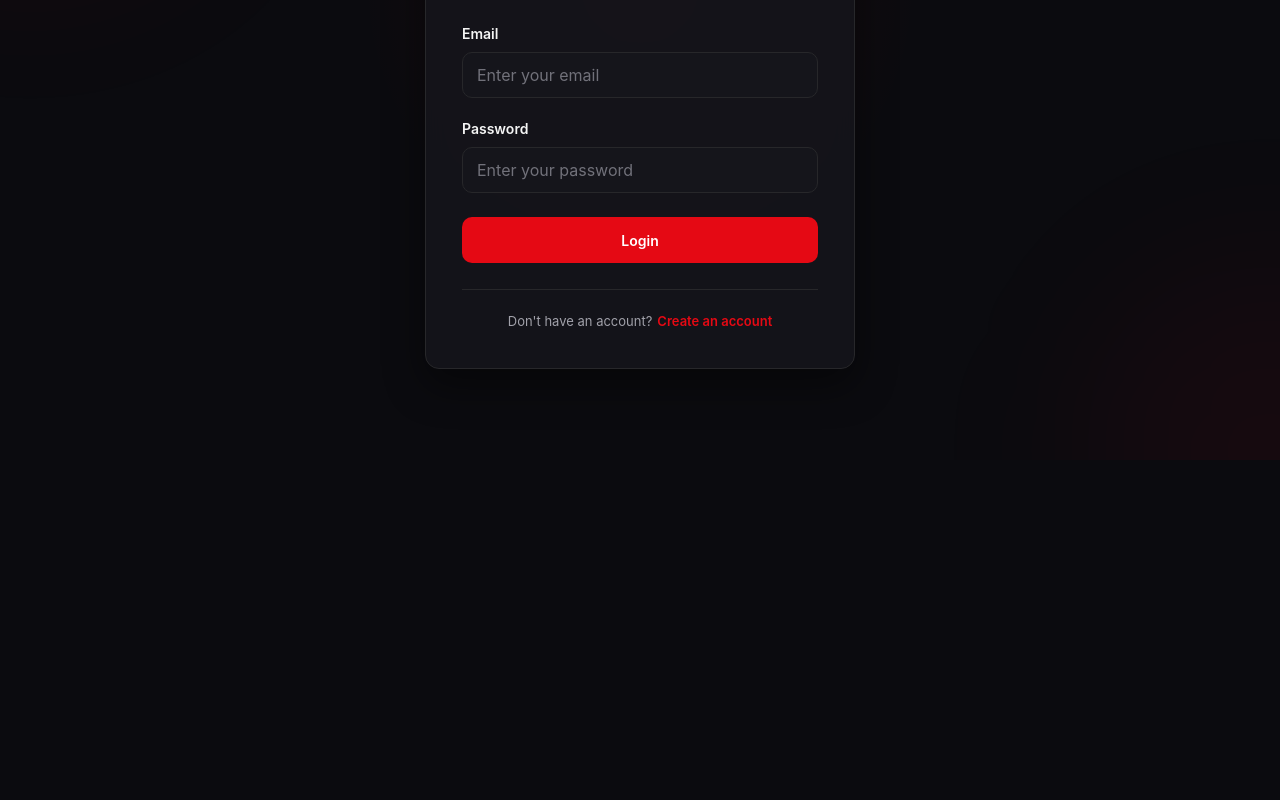
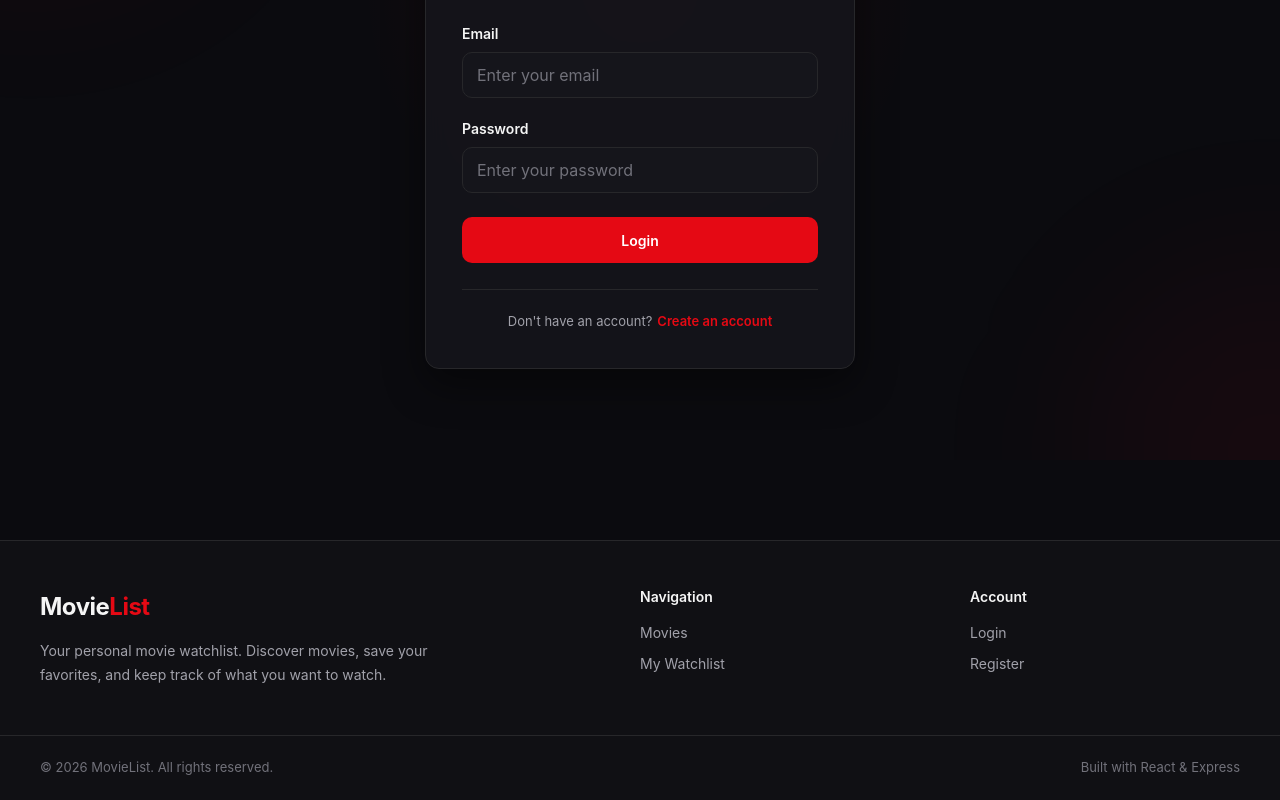
Before and after one commit to khanhlebao26-star/Movie-Watchlist, a React app in the folder frontend/: page /login in a window 1280 px wide. Shown: the part 340-1140 px from the top of the page. Before the commit the page ends 800 px from the top, so only its background shows below. Built offline with nearby package versions, Linux system fonts and the light colour scheme; no server answers; the HTML template or start-up script is replaced by a standard one.

Commit message:
add footer

```diff
--- a/frontend/src/App.jsx
+++ b/frontend/src/App.jsx
@@ -9,6 +9,7 @@ import ProtectedRoute from "./components/ProtectedRoute";
 
 import { AuthProvider } from "./context/AuthProvider";
 
+import Footer from "./components/Footer";
 import { ToastProvider } from "./context/ToastContext";
 import CreateMovie from "./pages/CreateMovie";
 import Home from "./pages/Home";
@@ -85,6 +86,7 @@ export default function App() {
 
             </Routes>
 
+            <Footer />
           </div>
 
         </BrowserRouter>
--- /dev/null
+++ b/frontend/src/components/Footer.jsx
@@ -0,0 +1,71 @@
+import { Link } from "react-router-dom";
+
+export default function Footer() {
+    return (
+        <footer className="footer">
+            <div className="footer-inner">
+
+                {/* BRAND */}
+                <div className="footer-brand">
+                    <Link to="/movies" className="footer-logo">
+                        Movie<span>List</span>
+                    </Link>
+
+                    <p className="footer-description">
+                        Your personal movie watchlist.
+                        Discover movies, save your favorites,
+                        and keep track of what you want to watch.
+                    </p>
+                </div>
+
+                {/* NAVIGATION */}
+                <div className="footer-section">
+                    <h3 className="footer-title">
+                        Navigation
+                    </h3>
+
+                    <div className="footer-links">
+                        <Link to="/movies">
+                            Movies
+                        </Link>
+
+                        <Link to="/watchlist">
+                            My Watchlist
+                        </Link>
+                    </div>
+                </div>
+
+                {/* ACCOUNT */}
+                <div className="footer-section">
+                    <h3 className="footer-title">
+                        Account
+                    </h3>
+
+                    <div className="footer-links">
+                        <Link to="/login">
+                            Login
+                        </Link>
+
+                        <Link to="/register">
+                            Register
+                        </Link>
+                    </div>
+                </div>
+
+            </div>
+
+            {/* BOTTOM */}
+            <div className="footer-bottom">
+                <div className="footer-bottom-inner">
+                    <span>
+                        © 2026 MovieList. All rights reserved.
+                    </span>
+
+                    <span>
+                        Built with React & Express
+                    </span>
+                </div>
+            </div>
+        </footer>
+    );
+}
--- a/frontend/src/context/ToastContext.jsx
+++ b/frontend/src/context/ToastContext.jsx
@@ -1,6 +1,6 @@
 import { createContext, useState } from "react";
 
-const ToastContext = createContext(null);
+export const ToastContext = createContext(null);
 
 export function ToastProvider({ children }) {
     const [toast, setToast] = useState(null);
--- a/frontend/src/styles/layout.css
+++ b/frontend/src/styles/layout.css
@@ -239,3 +239,145 @@ APP LAYOUT
     padding: 0 14px;
   }
 }
+
+/* =========================
+   FOOTER
+========================= */
+
+.footer {
+    margin-top: 80px;
+    background: var(--bg-secondary);
+    border-top: 1px solid var(--border);
+}
+
+.footer-inner {
+    width: min(var(--container-width), calc(100% - 40px));
+    margin: 0 auto;
+    padding: 48px 0;
+
+    display: grid;
+    grid-template-columns: 2fr 1fr 1fr;
+    gap: 60px;
+}
+
+/* BRAND */
+
+.footer-brand {
+    max-width: 420px;
+}
+
+.footer-logo {
+    display: inline-block;
+
+    font-size: 24px;
+    font-weight: 700;
+    letter-spacing: -0.5px;
+
+    color: var(--text);
+}
+
+.footer-logo span {
+    color: var(--primary);
+}
+
+.footer-description {
+    margin-top: 14px;
+
+    color: var(--text-secondary);
+    font-size: 14px;
+    line-height: 1.7;
+}
+
+/* SECTIONS */
+
+.footer-section {
+    display: flex;
+    flex-direction: column;
+}
+
+.footer-title {
+    margin-bottom: 16px;
+
+    font-size: 14px;
+    font-weight: 600;
+    color: var(--text);
+}
+
+.footer-links {
+    display: flex;
+    flex-direction: column;
+    gap: 10px;
+}
+
+.footer-links a {
+    color: var(--text-secondary);
+    font-size: 14px;
+
+    transition: color 0.2s ease;
+}
+
+.footer-links a:hover {
+    color: var(--text);
+}
+
+/* BOTTOM */
+
+.footer-bottom {
+    border-top: 1px solid var(--border);
+}
+
+.footer-bottom-inner {
+    width: min(var(--container-width), calc(100% - 40px));
+    margin: 0 auto;
+
+    min-height: 64px;
+
+    display: flex;
+    align-items: center;
+    justify-content: space-between;
+    gap: 20px;
+
+    color: var(--text-muted);
+    font-size: 13px;
+}
+
+@media (max-width: 768px) {
+
+    .footer {
+        margin-top: 60px;
+    }
+
+    .footer-inner {
+        grid-template-columns: 1fr 1fr;
+        gap: 36px;
+        padding: 40px 0;
+    }
+
+    .footer-brand {
+        grid-column: 1 / -1;
+        max-width: none;
+    }
+
+    .footer-bottom-inner {
+        flex-direction: column;
+        justify-content: center;
+        text-align: center;
+        padding: 16px 0;
+    }
+}
+
+@media (max-width: 480px) {
+
+    .footer-inner {
+        grid-template-columns: 1fr;
+        gap: 28px;
+    }
+
+    .footer-brand {
+        grid-column: auto;
+    }
+
+    .footer-bottom-inner {
+        gap: 6px;
+    }
+}
```
